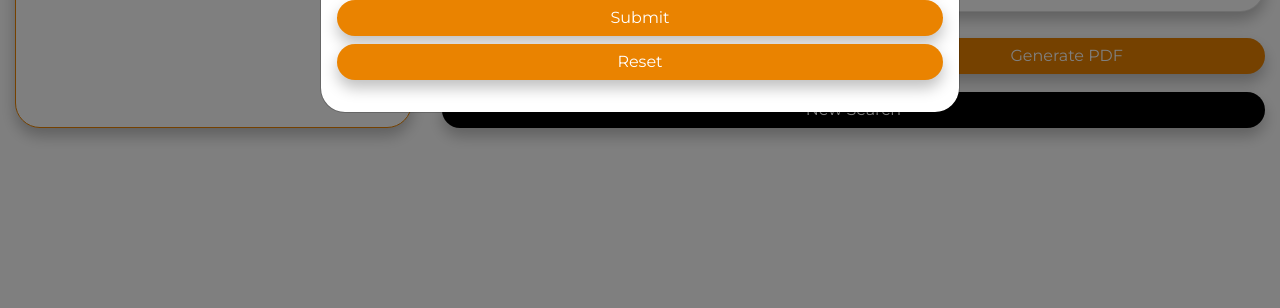
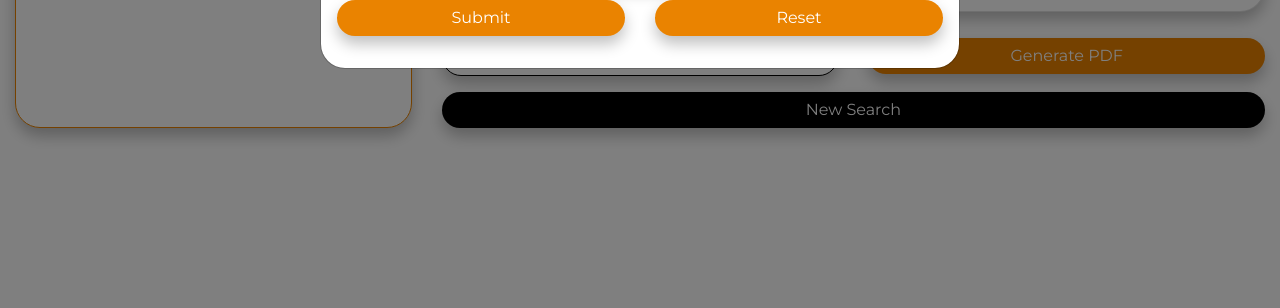
Before and after one commit to liabilitytracker/liabilitytracker.github.io, a plain HTML site: page index.html in a window 1280 px wide. Shown: the part 492-800 px from the top of the page. Drawn offline with nearby package versions, Linux system fonts and the light colour scheme; a script that the page names is missing.

Commit message:
changes made
changes coompleted

```diff
--- a/index.html
+++ b/index.html
@@ -170,9 +170,11 @@
 
 
                 <div class="form-group row">
-                  <div class="col-sm-12">
+                  <div class="col-sm-6">
                     <button type="submit" class="btn btn-primary btn-block" data-dismiss="modal" >Submit</button>
-                    <button type="reset" class="btn btn-primary btn-block" onclick="myFunction()" value="Reset form" >Reset</button>
+                  </div>
+                  <div class="col-sm-6">
+                  <button type="reset" class="btn btn-primary btn-block" onclick="myFunction()" value="Reset form" >Reset</button>
                   </div>
                 </div>
               </form>
```
